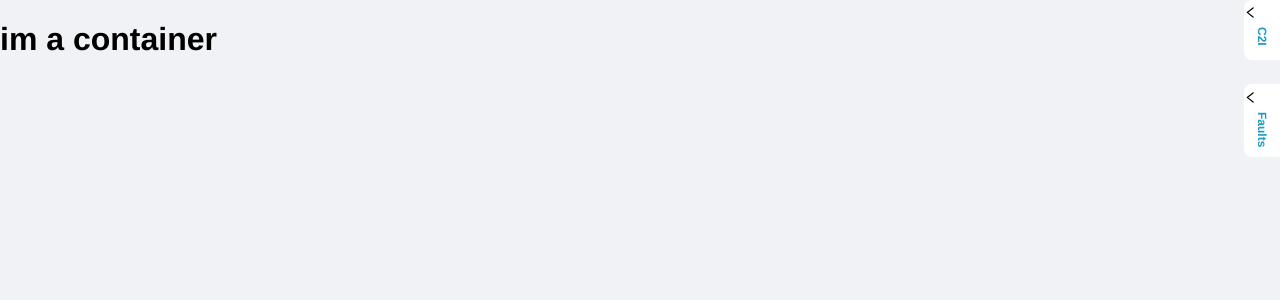
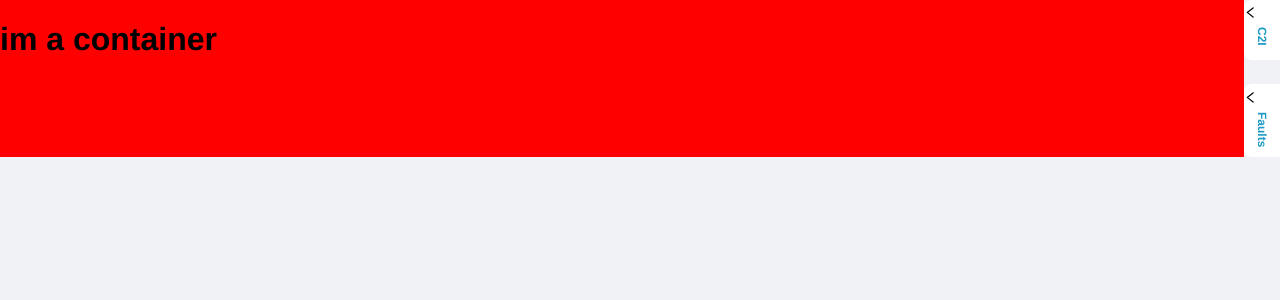
Before and after one commit to harishkumarforeverr/UI-task-on-typescript-salaja, a React (Create React App) app: page / in a window 1280 px wide. Shown: the top 300 px of the page. Built offline with nearby package versions, Linux system fonts and the light colour scheme.

Commit message:
Update Drawer.tsx

```diff
--- a/src/components/common/Drawer.tsx
+++ b/src/components/common/Drawer.tsx
@@ -210,7 +210,14 @@ const DrawerSide = (props: any) => {
         display: "flex",
       }}
     >
-      <div>{props.children}</div>
+      <div
+        style={{
+          flexGrow: 1,
+          background: "red",
+        }}
+      >
+        {props.children}
+      </div>
       <div
         style={{
           marginLeft: "auto",
```
